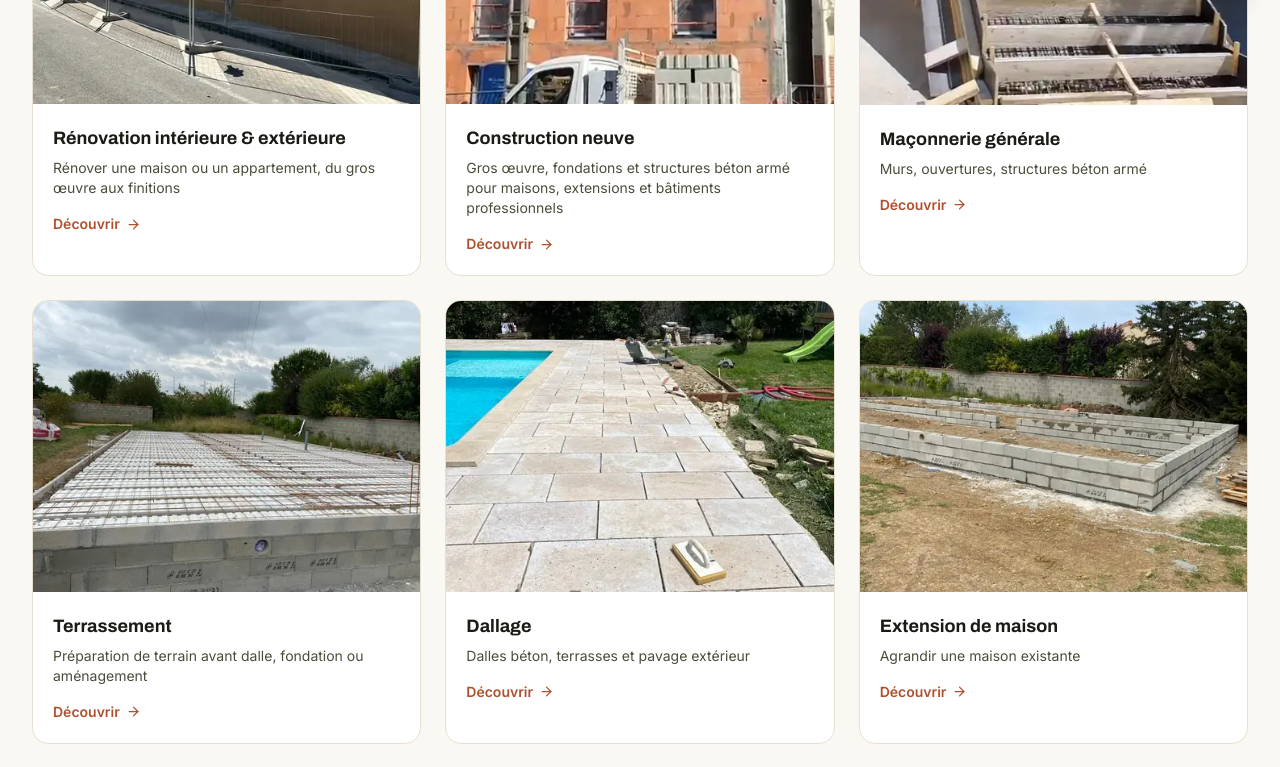
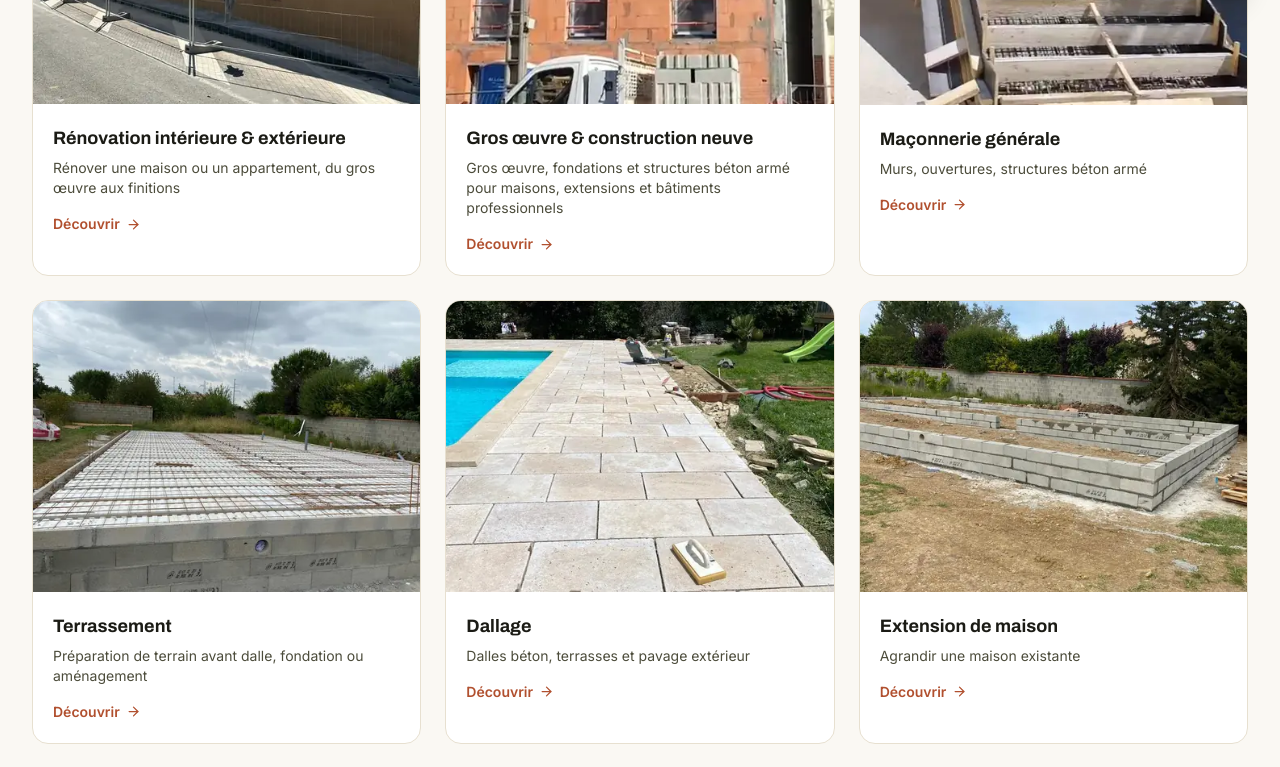
Before and after one commit to ayoubman2091/khlid, a React (Vite) app: page /services in a window 1280 px wide. Shown: the part 780-1547 px from the top of the page. Built offline with nearby package versions, Linux system fonts and the light colour scheme; no server answers.

Commit message:
seo(anchor): l'ancre interne de /services/construction/ porte enfin « gros œuvre »

```diff
--- a/src/data/services.ts
+++ b/src/data/services.ts
@@ -63,8 +63,18 @@ export const SERVICES: Service[] = [
   },
   {
     slug: 'construction',
-    name: 'Construction neuve',
-    shortName: 'Construction',
+    /**
+     * `name` est l'ancre du seul lien interne qui pointe vers cette page (ServicesGrid,
+     * <h3> dans le <Link>) ET le serviceType du JSON-LD. Il disait « Construction neuve »
+     * alors que la page cible « gros œuvre » dans son title et son h1 — donc aucun lien
+     * interne du site ne portait jamais l'expression. Search Console (2026-08-22 → 09-05)
+     * montre le résultat : « gros oeuvre toulouse » et « entreprise gros oeuvre toulouse »
+     * cumulent 104 impressions servies par la PAGE D'ACCUEIL en position ~15-19, pendant que
+     * cette page-ci, la seule optimisée pour ça, plafonne à 6 impressions en position 41.
+     * L'ancre est alignée sur le h1. Ne pas revenir à « Construction neuve » seul.
+     */
+    name: 'Gros œuvre & construction neuve',
+    shortName: 'Gros œuvre',
     tagline: "Gros œuvre, fondations et structures béton armé pour maisons, extensions et bâtiments professionnels",
     metaTitle: 'Entreprise de gros œuvre à Toulouse | RK Pyrénées Construction',
     metaDescription:
```
